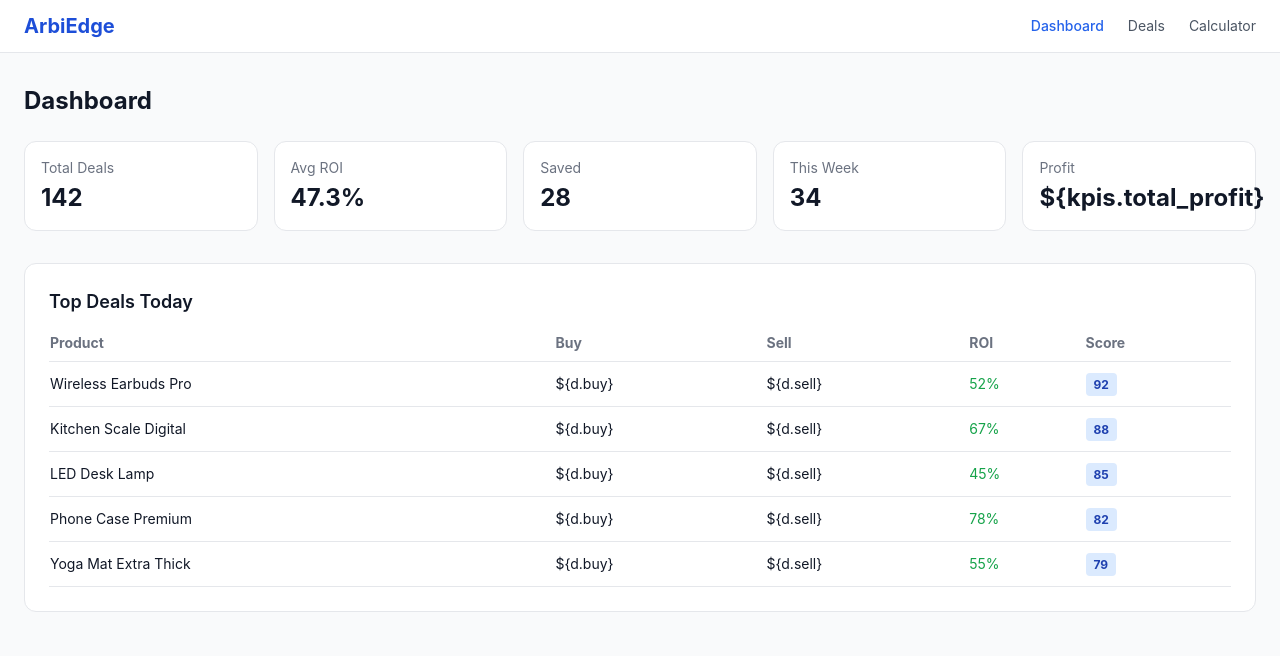
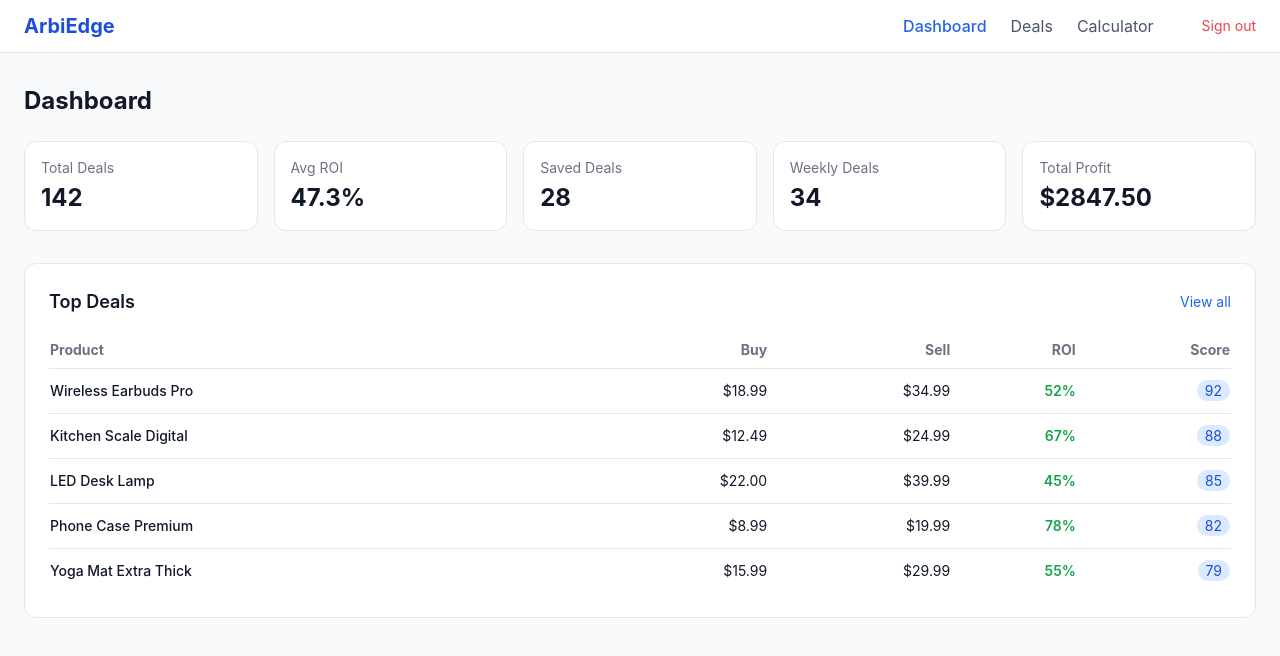
Before and after one commit to tabishzaidiai-web/arbiedge, a Next.js app in the folder frontend/: page /dashboard in a window 1280 px wide. Shown: the top 656 px of the page. Built offline with nearby package versions, Linux system fonts and the light colour scheme; no server answers.

Commit message:
Update dashboard with real API + fallback demo data

```diff
--- a/frontend/src/app/dashboard/page.tsx
+++ b/frontend/src/app/dashboard/page.tsx
@@ -1,42 +1,138 @@
 'use client';
-import { useState } from 'react';
+import { useState, useEffect } from 'react';
 import Link from 'next/link';
+import { useRouter } from 'next/navigation';
+import { getDashboardKpis, getDashboardDeals } from '@/lib/api';
+import { signOut, getCurrentUser } from '@/lib/auth';
+
+interface KPIs {
+  total_deals: number;
+  avg_roi: number;
+  total_saved: number;
+  deals_this_week: number;
+  total_profit: number;
+}
+
+interface Deal {
+  id: string;
+  title: string;
+  buy_price: number;
+  sell_price: number;
+  roi: number;
+  score: number;
+}
 
 export default function Dashboard() {
-  const kpis = { total_deals: 142, avg_roi: 47.3, total_saved: 28, deals_this_week: 34, total_profit: 2847.50 };
-  const topDeals = [
-    { title: 'Wireless Earbuds Pro', buy: 18.99, sell: 34.99, roi: 52, score: 92 },
-    { title: 'Kitchen Scale Digital', buy: 12.49, sell: 24.99, roi: 67, score: 88 },
-    { title: 'LED Desk Lamp', buy: 22.00, sell: 39.99, roi: 45, score: 85 },
-    { title: 'Phone Case Premium', buy: 8.99, sell: 19.99, roi: 78, score: 82 },
-    { title: 'Yoga Mat Extra Thick', buy: 15.99, sell: 29.99, roi: 55, score: 79 },
-  ];
+  const router = useRouter();
+  const [kpis, setKpis] = useState<KPIs | null>(null);
+  const [deals, setDeals] = useState<Deal[]>([]);
+  const [userName, setUserName] = useState('');
+  const [loading, setLoading] = useState(true);
+
+  useEffect(() => {
+    async function loadData() {
+      try {
+        const [kpiData, dealData, user] = await Promise.all([
+          getDashboardKpis() as Promise<KPIs>,
+          getDashboardDeals() as Promise<Deal[]>,
+          getCurrentUser(),
+        ]);
+        setKpis(kpiData);
+        setDeals(dealData);
+        setUserName(user?.full_name || 'User');
+      } catch (err) {
+        console.error('Dashboard load error:', err);
+        // Fallback to demo data if API not ready
+        setKpis({ total_deals: 142, avg_roi: 47.3, total_saved: 28, deals_this_week: 34, total_profit: 2847.50 });
+        setDeals([
+          { id: '1', title: 'Wireless Earbuds Pro', buy_price: 18.99, sell_price: 34.99, roi: 52, score: 92 },
+          { id: '2', title: 'Kitchen Scale Digital', buy_price: 12.49, sell_price: 24.99, roi: 67, score: 88 },
+          { id: '3', title: 'LED Desk Lamp', buy_price: 22.00, sell_price: 39.99, roi: 45, score: 85 },
+          { id: '4', title: 'Phone Case Premium', buy_price: 8.99, sell_price: 19.99, roi: 78, score: 82 },
+          { id: '5', title: 'Yoga Mat Extra Thick', buy_price: 15.99, sell_price: 29.99, roi: 55, score: 79 },
+        ]);
+      } finally {
+        setLoading(false);
+      }
+    }
+    loadData();
+  }, []);
+
+  if (loading) {
+    return (
+      <div className="min-h-screen bg-gray-50 flex items-center justify-center">
+        <div className="text-center">
+          <div className="animate-spin rounded-full h-12 w-12 border-b-2 border-blue-600 mx-auto mb-4"></div>
+          <p className="text-gray-600">Loading dashboard...</p>
+        </div>
+      </div>
+    );
+  }
 
   return (
     <div className="min-h-screen bg-gray-50">
       <nav className="bg-white border-b px-6 py-3 flex items-center justify-between">
         <Link href="/" className="text-xl font-bold text-blue-700">ArbiEdge</Link>
-        <div className="flex gap-6 text-sm">
+        <div className="flex gap-6 items-center">
           <Link href="/dashboard" className="text-blue-600 font-medium">Dashboard</Link>
-          <Link href="/deals" className="text-gray-600">Deals</Link>
-          <Link href="/calculator" className="text-gray-600">Calculator</Link>
+          <Link href="/deals" className="text-gray-600 hover:text-blue-600">Deals</Link>
+          <Link href="/calculator" className="text-gray-600 hover:text-blue-600">Calculator</Link>
+          <span className="text-gray-600 text-sm">{userName}</span>
+          <button onClick={signOut} className="text-sm text-red-500 hover:text-red-700">Sign out</button>
         </div>
       </nav>
+
       <div className="max-w-7xl mx-auto px-6 py-8">
         <h1 className="text-2xl font-bold mb-6">Dashboard</h1>
+
+        {/* KPI Grid */}
         <div className="grid grid-cols-2 md:grid-cols-5 gap-4 mb-8">
-          <div className="bg-white rounded-xl p-4 border"><p className="text-sm text-gray-500">Total Deals</p><p className="text-2xl font-bold mt-1">{kpis.total_deals}</p></div>
-          <div className="bg-white rounded-xl p-4 border"><p className="text-sm text-gray-500">Avg ROI</p><p className="text-2xl font-bold mt-1">{kpis.avg_roi}%</p></div>
-          <div className="bg-white rounded-xl p-4 border"><p className="text-sm text-gray-500">Saved</p><p className="text-2xl font-bold mt-1">{kpis.total_saved}</p></div>
-          <div className="bg-white rounded-xl p-4 border"><p className="text-sm text-gray-500">This Week</p><p className="text-2xl font-bold mt-1">{kpis.deals_this_week}</p></div>
-          <div className="bg-white rounded-xl p-4 border"><p className="text-sm text-gray-500">Profit</p><p className="text-2xl font-bold mt-1">${'{'}kpis.total_profit{'}'}</p></div>
+          {[
+            { label: 'Total Deals', value: kpis?.total_deals },
+            { label: 'Avg ROI', value: `${kpis?.avg_roi}%` },
+            { label: 'Saved Deals', value: kpis?.total_saved },
+            { label: 'Weekly Deals', value: kpis?.deals_this_week },
+            { label: 'Total Profit', value: `$${kpis?.total_profit?.toFixed(2)}` },
+          ].map((item) => (
+            <div key={item.label} className="bg-white rounded-xl p-4 border">
+              <p className="text-sm text-gray-500">{item.label}</p>
+              <p className="text-2xl font-bold mt-1">{item.value}</p>
+            </div>
+          ))}
         </div>
+
+        {/* Top Deals */}
         <div className="bg-white rounded-xl border p-6">
-          <h2 className="text-lg font-semibold mb-4">Top Deals Today</h2>
-          <table className="w-full text-sm">
-            <thead><tr className="border-b text-left text-gray-500"><th className="pb-2">Product</th><th className="pb-2">Buy</th><th className="pb-2">Sell</th><th className="pb-2">ROI</th><th className="pb-2">Score</th></tr></thead>
-            <tbody>{topDeals.map((d, i) => (<tr key={i} className="border-b"><td className="py-3">{d.title}</td><td className="py-3">${'{'}d.buy{'}'}</td><td className="py-3">${'{'}d.sell{'}'}</td><td className="py-3 text-green-600">{d.roi}%</td><td className="py-3"><span className="px-2 py-1 rounded text-xs font-bold bg-blue-100 text-blue-800">{d.score}</span></td></tr>))}</tbody>
-          </table>
+          <div className="flex justify-between items-center mb-4">
+            <h2 className="text-lg font-semibold">Top Deals</h2>
+            <Link href="/deals" className="text-blue-600 text-sm hover:underline">View all</Link>
+          </div>
+          <div className="overflow-x-auto">
+            <table className="w-full text-sm">
+              <thead>
+                <tr className="text-gray-500 border-b">
+                  <th className="text-left py-2">Product</th>
+                  <th className="text-right py-2">Buy</th>
+                  <th className="text-right py-2">Sell</th>
+                  <th className="text-right py-2">ROI</th>
+                  <th className="text-right py-2">Score</th>
+                </tr>
+              </thead>
+              <tbody>
+                {deals.map((deal) => (
+                  <tr key={deal.id} className="border-b last:border-0 hover:bg-gray-50">
+                    <td className="py-3 font-medium">{deal.title}</td>
+                    <td className="text-right py-3">${deal.buy_price?.toFixed(2)}</td>
+                    <td className="text-right py-3">${deal.sell_price?.toFixed(2)}</td>
+                    <td className="text-right py-3 text-green-600 font-semibold">{deal.roi}%</td>
+                    <td className="text-right py-3">
+                      <span className="bg-blue-100 text-blue-700 px-2 py-0.5 rounded-full">{deal.score}</span>
+                    </td>
+                  </tr>
+                ))}
+              </tbody>
+            </table>
+          </div>
         </div>
       </div>
     </div>
```
